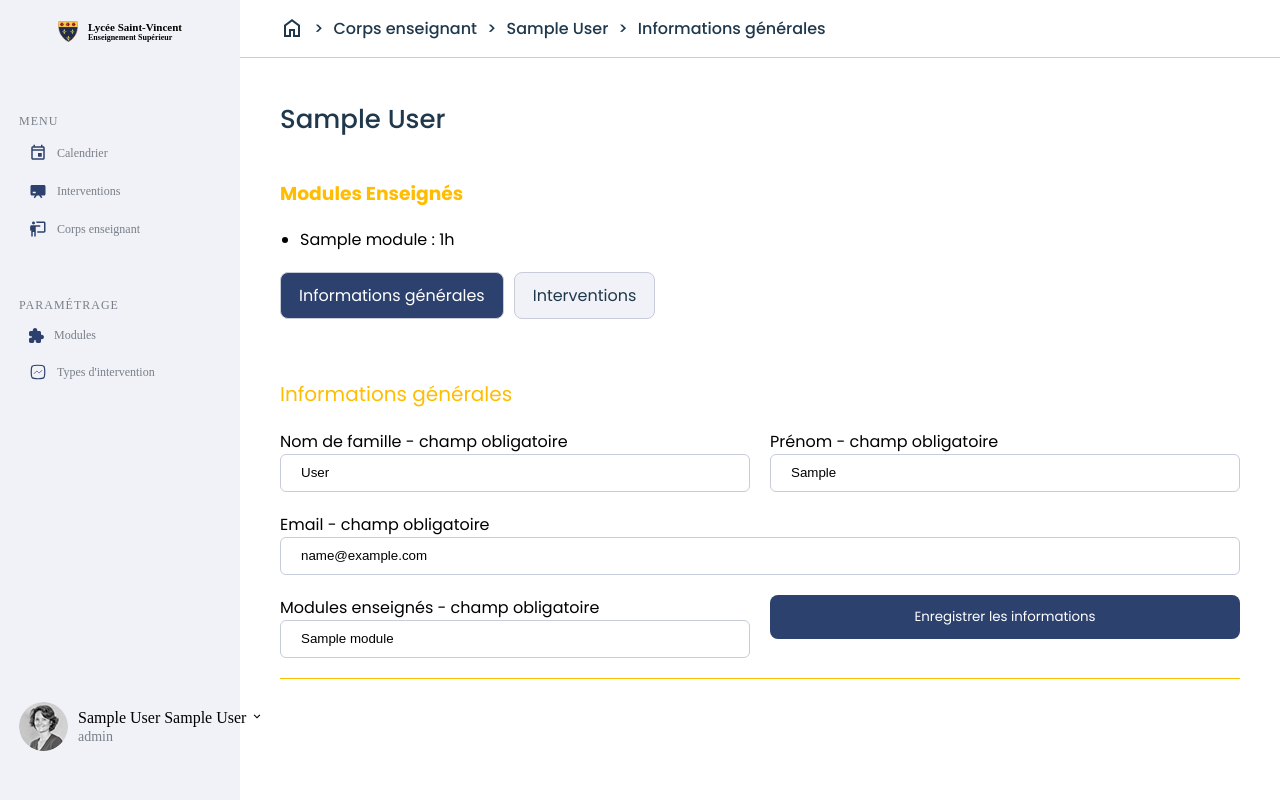
After one commit to SlitherSwing/GestionPlanningLicence, a PHP site: page /Fiche-Enseignant.php?id=1&tab=infos in a window 1280 px wide. The commit adds this page. Run offline with PHP 8.4, Linux system fonts and the light colour scheme; the visitor is signed in with stand-in values (Sample User, id 1); tables that the repository leaves empty hold one stand-in row (values such as "Sample post").

Commit message:
Corps enseignant
Ajout des onglets dans corps enseignants avec lien vers la base de donnée

```diff
--- a/Corps-Enseignant.php
+++ b/Corps-Enseignant.php
@@ -201,7 +201,7 @@ if (!isset($_SESSION['email'])) {
                                         <td class="Table-Structure"><?= htmlspecialchars($resultat['first_name']) ?></td>
                                         <td class="Table-Structure"><?= htmlspecialchars($resultat['name']) ?></td>
                                         <td class="Table-Structure"><?= htmlspecialchars($resultat['hours_count']) ?></td>
-                                        <td class="Table-Structure"><a href="#">
+                                        <td class="Table-Structure"><a href="Fiche-Enseignant.php?id=<?= (int) $resultat['id'] ?>&tab=infos">
                                                 <div class="Table-Link"><span class="material-symbols-outlined">
                                                         visibility
                                                     </span>
--- /dev/null
+++ b/Fiche-Enseignant.php
@@ -0,0 +1,408 @@
+<?php
+
+session_start();
+include 'autorisation.php';
+
+if (!isset($_SESSION['email'])) {
+    header('Location: index.php');
+    exit();
+}
+
+$id = isset($_GET['id']) ? (int) $_GET['id'] : 0;
+$tab = isset($_GET['tab']) ? $_GET['tab'] : 'infos';
+$message = '';
+$erreur = '';
+
+if ($tab !== 'interventions') {
+    $tab = 'infos';
+}
+
+if ($id <= 0) {
+    header('Location: Corps-Enseignant.php');
+    exit();
+}
+
+$requeteEnseignant = $con->prepare("SELECT instructor.id, user.id AS user_id, user.first_name, user.last_name, user.email
+FROM instructor
+INNER JOIN user ON user.id = instructor.user_id
+WHERE instructor.id = :id");
+$requeteEnseignant->execute(['id' => $id]);
+$enseignant = $requeteEnseignant->fetch(PDO::FETCH_ASSOC);
+
+if (!$enseignant) {
+    header('Location: Corps-Enseignant.php');
+    exit();
+}
+
+if (isset($_POST['Save-Infos'])) {
+    $nom = trim($_POST['Last-Name'] ?? '');
+    $prenom = trim($_POST['First-Name'] ?? '');
+    $email = trim($_POST['Email'] ?? '');
+
+    if ($nom === '' || $prenom === '' || $email === '') {
+        $erreur = "Tous les champs doivent être remplis.";
+    } elseif (!filter_var($email, FILTER_VALIDATE_EMAIL)) {
+        $erreur = "L'adresse email n'est pas valide.";
+    } else {
+        $requeteUpdate = $con->prepare("UPDATE user
+        SET last_name = :last_name, first_name = :first_name, email = :email
+        WHERE id = :user_id");
+
+        $requeteUpdate->execute([
+            'last_name' => $nom,
+            'first_name' => $prenom,
+            'email' => $email,
+            'user_id' => $enseignant['user_id']
+        ]);
+
+        $message = "Les informations ont bien été enregistrées.";
+
+        $requeteEnseignant->execute(['id' => $id]);
+        $enseignant = $requeteEnseignant->fetch(PDO::FETCH_ASSOC);
+    }
+}
+
+$requeteModules = $con->prepare("SELECT module.id, module.name, module.hours_count
+FROM instructor_module
+INNER JOIN module ON module.id = instructor_module.module_id
+WHERE instructor_module.instructor_id = :id
+ORDER BY module.name");
+$requeteModules->execute(['id' => $id]);
+$modules = $requeteModules->fetchAll(PDO::FETCH_ASSOC);
+
+$dateDebut = '';
+$dateFin = '';
+$moduleFiltre = '';
+
+if (isset($_POST['Filter-Interventions'])) {
+    $dateDebut = trim($_POST['Start-Date'] ?? '');
+    $dateFin = trim($_POST['End-Date'] ?? '');
+    $moduleFiltre = trim($_POST['Module'] ?? '');
+    $tab = 'interventions';
+}
+
+$sqlInterventions = "SELECT course.start_date, course.end_date, course.title,
+module.name AS module_name, intervention_type.name AS type_name, course.remotely
+FROM course
+INNER JOIN course_instructor ON course_instructor.course_id = course.id
+INNER JOIN module ON module.id = course.module_id
+INNER JOIN intervention_type ON intervention_type.id = course.intervention_type_id
+WHERE course_instructor.instructor_id = :id";
+
+$parametres = ['id' => $id];
+
+if ($dateDebut !== '') {
+    $sqlInterventions .= " AND course.start_date >= :date_debut";
+    $parametres['date_debut'] = $dateDebut . ' 00:00:00';
+}
+
+if ($dateFin !== '') {
+    $sqlInterventions .= " AND course.end_date <= :date_fin";
+    $parametres['date_fin'] = $dateFin . ' 23:59:59';
+}
+
+if ($moduleFiltre !== '') {
+    $sqlInterventions .= " AND course.module_id = :module_id";
+    $parametres['module_id'] = $moduleFiltre;
+}
+
+$sqlInterventions .= " ORDER BY course.start_date ASC";
+
+$requeteInterventions = $con->prepare($sqlInterventions);
+$requeteInterventions->execute($parametres);
+$interventions = $requeteInterventions->fetchAll(PDO::FETCH_ASSOC);
+
+?>
+
+<!DOCTYPE html>
+<html lang="fr">
+
+<head>
+    <meta charset="UTF-8">
+    <meta name="viewport" content="width=device-width, initial-scale=1.0">
+    <link rel="stylesheet" type="text/css" href="style.css">
+    <title>Fiche Enseignant</title>
+    <link rel="preconnect" href="https://fonts.googleapis.com">
+    <link rel="preconnect" href="https://fonts.gstatic.com" crossorigin>
+    <link
+        href="https://fonts.googleapis.com/css2?family=Poppins:ital,wght@0,100;0,200;0,300;0,400;0,500;0,600;0,700;0,800;0,900;1,100;1,200;1,300;1,400;1,500;1,600;1,700;1,800;1,900&display=swap"
+        rel="stylesheet">
+    <link rel="stylesheet" href="https://fonts.googleapis.com/css2?family=Material+Symbols+Outlined" />
+</head>
+
+<body>
+    <div class="Page">
+
+        <div class="Sidebar-Menu">
+
+            <div class="Block-Patch">
+                <img src="./assets/logo.png" class="Logo">
+
+                <div class="Text">
+                    <h1>Lycée Saint-Vincent</h1>
+                    <p>Enseignement Supérieur</p>
+                </div>
+            </div>
+
+            <div class="Block-Menu">
+
+                <p class="Block-Title">MENU</p>
+
+                <a href="#" class="Icones">
+                    <img src="./assets/Calendar.svg" class="logo">
+                    Calendrier
+                </a>
+
+                <a href="#" class="Icones">
+                    <img src="./assets/Frame.svg" class="logo">
+                    Interventions
+                </a>
+
+                <a href="Corps-Enseignant.php" class="Icones">
+                    <img src="./assets/Board.svg" class="logo">
+                    Corps enseignant
+                </a>
+
+            </div>
+
+            <div class="Block-Settings">
+
+                <p class="Block-Title">PARAMÉTRAGE</p>
+
+                <a href="#" class="Icones">
+                    <img src="./assets/Vector.svg" class="logo">
+                    Modules
+                </a>
+
+                <a href="#" class="Icones">
+                    <img src="./assets/Chart.svg" class="logo">
+                    Types d'intervention
+                </a>
+
+            </div>
+
+            <div class="Block-Profile">
+
+                <img src="./assets/ProfilePicture.png" class="ProfilePicture">
+
+                <div>
+                    <div>
+                        <span class="Username">
+                            <?= $_SESSION['first_name'] . " " . $_SESSION['last_name'] ?>
+                        </span>
+                        <img src="./assets/Chevron-down.svg" class="Chevron-down">
+                    </div>
+                    <span class="Role">
+                        <?= $_SESSION['role'] ?>
+                    </span>
+                </div>
+
+            </div>
+
+        </div>
+
+
+        <div class="Main-Content">
+            <nav class="Breadcrumb">
+                <ol>
+                    <li><a href="Corps-Enseignant.php"><span class="material-symbols-outlined">home</span></a></li>
+                    <li>></li>
+                    <li><a href="Corps-Enseignant.php">Corps enseignant</a></li>
+                    <li>></li>
+                    <li><?= htmlspecialchars($enseignant['first_name']) . " " . htmlspecialchars($enseignant['last_name']) ?>
+                    </li>
+                    <li>></li>
+                    <li>
+                        <?php if ($tab === 'infos') { ?>
+                            Informations générales
+                        <?php } else { ?>
+                            Interventions
+                        <?php } ?>
+                    </li>
+                </ol>
+            </nav>
+
+            <div class="Main">
+                <div class="Heading">
+                    <h2>
+                        <?= htmlspecialchars($enseignant['first_name']) . " " . htmlspecialchars($enseignant['last_name']) ?>
+                    </h2>
+                </div>
+                <div class="Module-List">
+                    <h3>
+                        Modules Enseignés
+                    </h3>
+                    <div class="Teacher-Modules-Block">
+                        <?php if ($modules === []) { ?>
+                            <p>Aucun module renseigné.</p>
+                        <?php } else { ?>
+                            <ul class="Teacher-Modules-List">
+                                <?php foreach ($modules as $module) { ?>
+                                    <li><?= htmlspecialchars($module['name']) . " : " . htmlspecialchars($module['hours_count']) . "h" ?>
+                                    </li>
+                                <?php } ?>
+                            </ul>
+                        <?php } ?>
+                    </div>
+                </div>
+
+                <div class="Teacher-Tabs">
+                    <a href="Fiche-Enseignant.php?id=<?= $id ?>&tab=infos" class="<?php if ($tab === 'infos') {
+                          echo 'Active-Tab';
+                      } ?>">
+                        Informations générales
+                    </a>
+
+                    <a href="Fiche-Enseignant.php?id=<?= $id ?>&tab=interventions" class="<?php if ($tab === 'interventions') {
+                          echo 'Active-Tab';
+                      } ?>">
+                        Interventions
+                    </a>
+                </div>
+
+                <?php if ($message !== '') { ?>
+                    <p class="Success-Message"><?= $message ?></p>
+                <?php } ?>
+
+                <?php if ($erreur !== '') { ?>
+                    <p class="Error-Message"><?= $erreur ?></p>
+                <?php } ?>
+
+                <?php if ($tab === 'infos') { ?>
+                    <div class="Content">
+                        <div class="Teacher-Card">
+                            <p>Informations générales</p>
+
+                            <form method="post" action="Fiche-Enseignant.php?id=<?= $id ?>&tab=infos" class="Teacher-Form">
+                                <div class="Teacher-Form-Row">
+                                    <div>
+                                        <label for="Last-Name">Nom de famille - champ obligatoire</label>
+                                        <input id="Last-Name" type="text" name="Last-Name"
+                                            value="<?= htmlspecialchars($enseignant['last_name']) ?>" required>
+                                    </div>
+
+                                    <div>
+                                        <label for="First-Name">Prénom - champ obligatoire</label>
+                                        <input id="First-Name" type="text" name="First-Name"
+                                            value="<?= htmlspecialchars($enseignant['first_name']) ?>" required>
+                                    </div>
+                                </div>
+
+                                <div class="Teacher-Form-Row">
+                                    <div>
+                                        <label for="Email">Email - champ obligatoire</label>
+                                        <input id="Email" type="email" name="Email"
+                                            value="<?= htmlspecialchars($enseignant['email']) ?>" required>
+                                    </div>
+                                </div>
+                                <div class="Teacher-Form-Row">
+                                    <div>
+                                        <label for="Modules">Modules enseignés - champ obligatoire</label>
+                                        <input id="Modules" type="text" name="Modules"
+                                            value="<?= htmlspecialchars($module['name']) ?>" required>
+                                    </div>
+                                    <div class="Teacher-Form-Button">
+                                        <button type="submit" name="Save-Infos">Enregistrer les informations</button>
+                                    </div>
+                            </form>
+                        </div>
+                    </div>
+                <?php } else { ?>
+                    <div class="Content">
+                        <div class="Filters">
+                            <p>Filtres</p>
+                            <div>
+                                <form method="post" action="Fiche-Enseignant.php?id=<?= $id ?>&tab=interventions">
+                                    <div>
+                                        <label for="Start-Date">Date de début</label>
+                                        <input id="Start-Date" type="date" name="Start-Date"
+                                            value="<?= htmlspecialchars($dateDebut) ?>">
+                                    </div>
+
+                                    <div>
+                                        <label for="End-Date">Date de fin</label>
+                                        <input id="End-Date" type="date" name="End-Date"
+                                            value="<?= htmlspecialchars($dateFin) ?>">
+                                    </div>
+
+                                    <div>
+                                        <label for="Module">Module</label>
+                                        <select id="Module" name="Module" class="Teacher-Select">
+                                            <option value="">Tous les modules</option>
+                                            <?php foreach ($modules as $module) { ?>
+                                                <option value="<?= $module['id'] ?>" <?php if ($moduleFiltre == $module['id']) {
+                                                      echo 'selected';
+                                                  } ?>>
+                                                    <?= htmlspecialchars($module['name']) ?>
+                                                </option>
+                                            <?php } ?>
+                                        </select>
+                                    </div>
+
+                                    <div>
+                                        <label for="Submit"></label>
+                                        <input id="Submit" type="submit" name="Filter-Interventions" value="Filtrer">
+                                    </div>
+                                </form>
+                            </div>
+                        </div>
+
+                        <div class="Table">
+                            <p>Interventions programmées</p>
+                            <table>
+                                <tr class="Table-Head">
+                                    <th>Date de début</th>
+                                    <th>Date de fin</th>
+                                    <th>Module</th>
+                                    <th>Titre</th>
+                                    <th>Type</th>
+                                    <th>En visio</th>
+                                </tr>
+
+                                <?php if ($interventions === []) { ?>
+                                    <tr>
+                                        <td class="Table-Structure" colspan="6">Aucune intervention ne correspond aux filtres
+                                            saisis.</td>
+                                    </tr>
+                                <?php } else { ?>
+                                    <?php foreach ($interventions as $intervention) { ?>
+                                        <tr>
+                                            <td class="Table-Structure">
+                                                <?= date('d/m/Y H:i', strtotime($intervention['start_date'])) ?>
+                                            </td>
+                                            <td class="Table-Structure">
+                                                <?= date('d/m/Y H:i', strtotime($intervention['end_date'])) ?>
+                                            </td>
+                                            <td class="Table-Structure">
+                                                <?= htmlspecialchars($intervention['module_name']) ?>
+                                            </td>
+                                            <td class="Table-Structure">
+                                                <?php if ($intervention['title'] === null || $intervention['title'] === '') { ?>
+                                                    -
+                                                <?php } else { ?>
+                                                    <?= htmlspecialchars($intervention['title']) ?>
+                                                <?php } ?>
+                                            </td>
+                                            <td class="Table-Structure">
+                                                <?= htmlspecialchars($intervention['type_name']) ?>
+                                            </td>
+                                            <td class="Table-Structure">
+                                                <?php if ($intervention['remotely'] == 1) { ?>
+                                                    Oui
+                                                <?php } else { ?>
+                                                    Non
+                                                <?php } ?>
+                                            </td>
+                                        </tr>
+                                    <?php } ?>
+                                <?php } ?>
+                            </table>
+                        </div>
+                    </div>
+                <?php } ?>
+            </div>
+        </div>
+    </div>
+</body>
+
+</html>
--- a/style.css
+++ b/style.css
@@ -413,3 +413,118 @@ Table th .material-symbols-outlined {
     align-items: center;
     gap: 10px;
 }
+
+.Module-List h3 {
+    color: #FFBD01;
+}
+
+.Teacher-Tabs {
+    display: flex;
+    gap: 10px;
+    margin: 20px 0 20px 0;
+    font-family: 'Poppins';
+}
+
+.Teacher-Tabs a {
+    padding: 10px 18px 10px 18px;
+    border: solid 1px #C8CBD9;
+    border-radius: 8px;
+    background-color: #F1F2F7;
+}
+
+.Teacher-Tabs .Active-Tab {
+    background-color: #2C416E;
+    color: white;
+}
+
+.Teacher-Card {
+    display: flex;
+    flex-direction: column;
+    width: 100%;
+    border-bottom: solid 1px;
+    border-color: #FFBD01;
+    padding: 20px 0 20px 0;
+}
+
+.Teacher-Card p {
+    color: #FFBD01;
+    font-size: 20px;
+}
+
+.Teacher-Form {
+    display: flex;
+    flex-direction: column;
+    gap: 20px;
+}
+
+.Teacher-Form-Row {
+    display: flex;
+    gap: 20px;
+}
+
+.Teacher-Form-Row div {
+    display: flex;
+    flex-direction: column;
+    flex: 1;
+}
+
+.Teacher-Form input {
+    line-height: 24px;
+    padding: 6px 16px 6px 20px;
+    border: 1px solid;
+    border-radius: 6px;
+    border-color: #C8CBD9;
+    width: 100%;
+    box-sizing: border-box;
+}
+
+.Teacher-Modules-Block {
+    display: flex;
+    flex-direction: column;
+    gap: 10px;
+}
+
+.Teacher-Modules-List {
+    margin: 0;
+    padding-left: 20px;
+}
+
+.Teacher-Form-Button {
+    display: flex;
+}
+
+.Teacher-Form-Button button {
+    background-color: #2C416E;
+    color: white;
+    padding: 12px 20px 12px 20px;
+    border-radius: 8px;
+    border: none;
+}
+
+.Teacher-Form-Button button:hover {
+    cursor: pointer;
+}
+
+.Success-Message {
+    color: #1E7A34;
+    font-family: 'Poppins';
+    font-weight: 500;
+}
+
+.Error-Message {
+    color: #AE2B2B;
+    font-family: 'Poppins';
+    font-weight: 500;
+}
+
+.Teacher-Select {
+    line-height: 24px;
+    padding: 6px 16px 6px 20px;
+    border: 1px solid;
+    border-radius: 6px;
+    border-color: #C8CBD9;
+    width: 100%;
+    box-sizing: border-box;
+    height: 38px;
+    background-color: white;
+}
```
Also changed, not shown: 1 other file.
